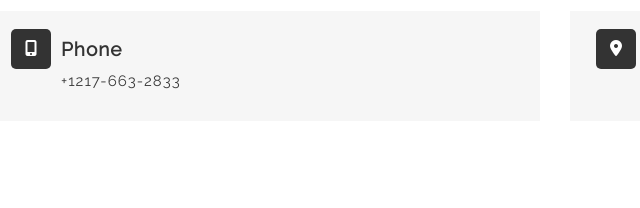
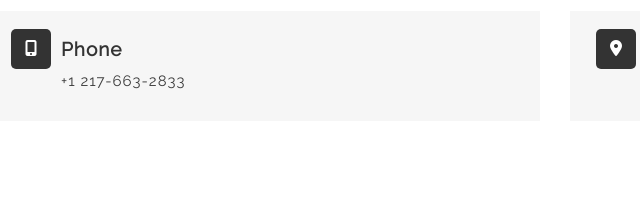
Before and after one commit to JW33/jw33.github.io, a plain HTML site: page index.html in a window 1280 px wide. Shown: the part 3113-3321 px from the top of the page, 85-725 px from the left. Drawn offline with Linux system fonts and the light colour scheme.

Commit message:
Update index.html

```diff
--- a/index.html
+++ b/index.html
@@ -400,7 +400,7 @@
                                                 </div><!-- end media-left  -->
                                                 <div class="media-body">
                                                     <h3>Phone</h3>
-                                                    <p>+1217-663-2833</p>
+                                                    <p>+1 217-663-2833</p>
                                                 </div><!-- end media-body  -->
                                             </div><!-- end media  -->
                                         </div><!-- end contact-col  -->
```
